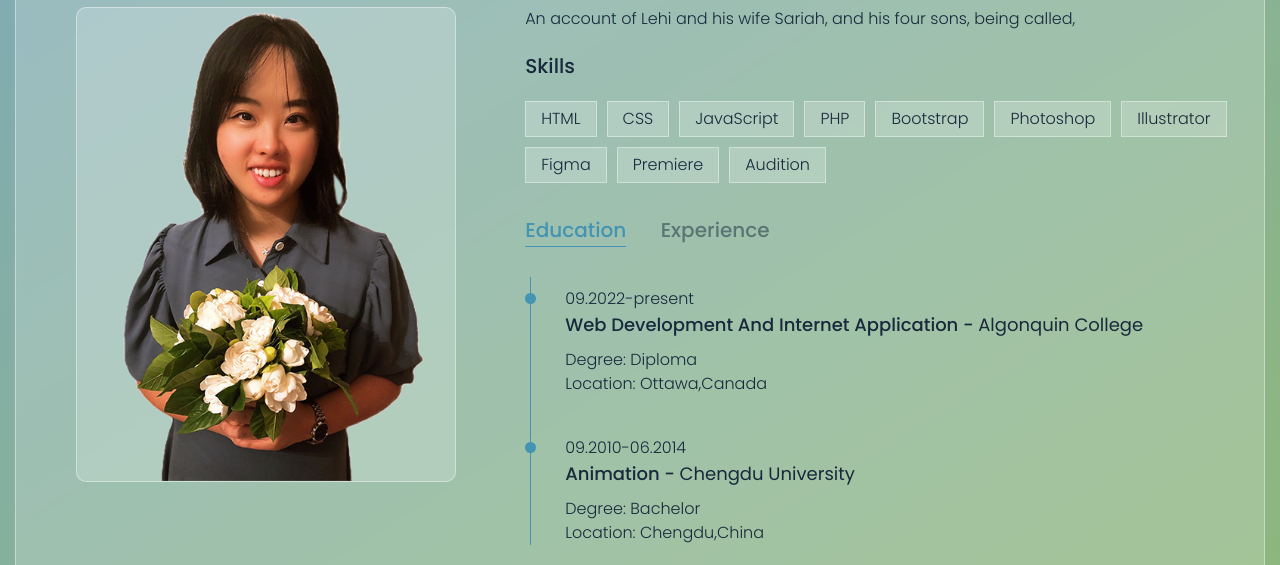
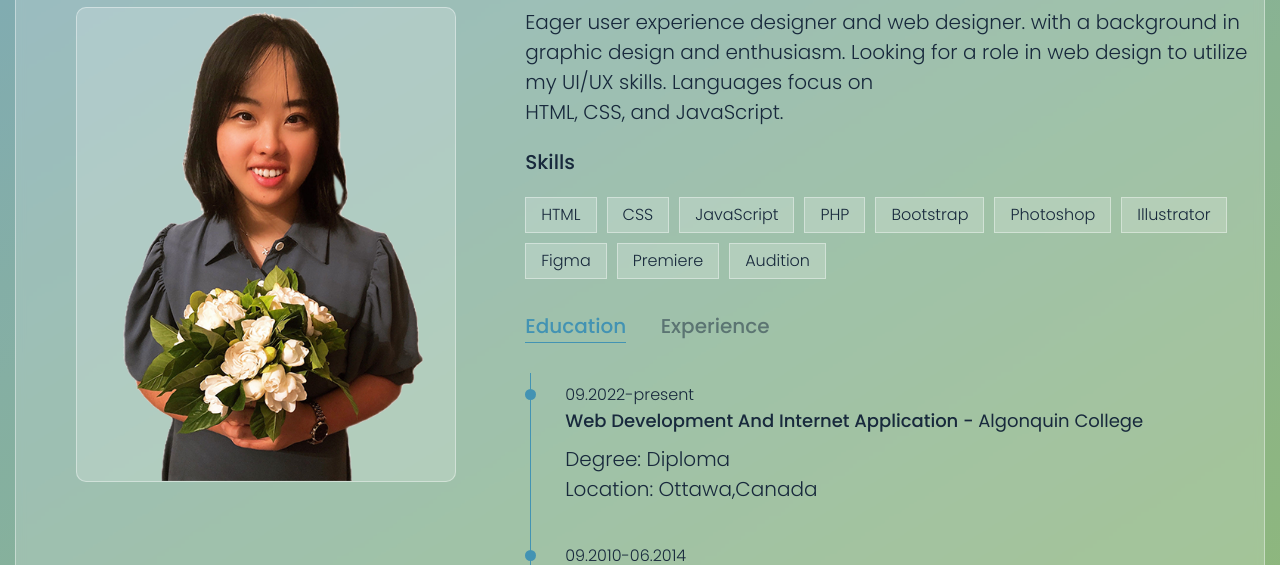
Before and after one commit to tangwanjia/PersonalPortfolio, a plain HTML site: page index.html in a window 1280 px wide. Shown: the part 184-749 px from the top of the page. Drawn offline with Linux system fonts and the light colour scheme.

Commit message:
a little change

```diff
--- a/index.html
+++ b/index.html
@@ -102,7 +102,7 @@
 
                 <div class="about-text">
                     <p>
-                        An account of Lehi and his wife Sariah, and his four sons, being called,
+                        Eager user experience designer and web designer. with a background in graphic design and enthusiasm. Looking for a role in web design to utilize my UI/UX skills. Languages focus on <br> HTML, CSS, and JavaScript.
                     </p>
                     <h3>
                         skills
--- a/style.css
+++ b/style.css
@@ -607,7 +607,9 @@ button {
 .about-img .img-box img {
     width: 100%;
 }
-
+.about-text p{
+    font-size: 20px;
+}
 .about-text h3 {
     text-transform: capitalize;
     font-size: 20px;
```
